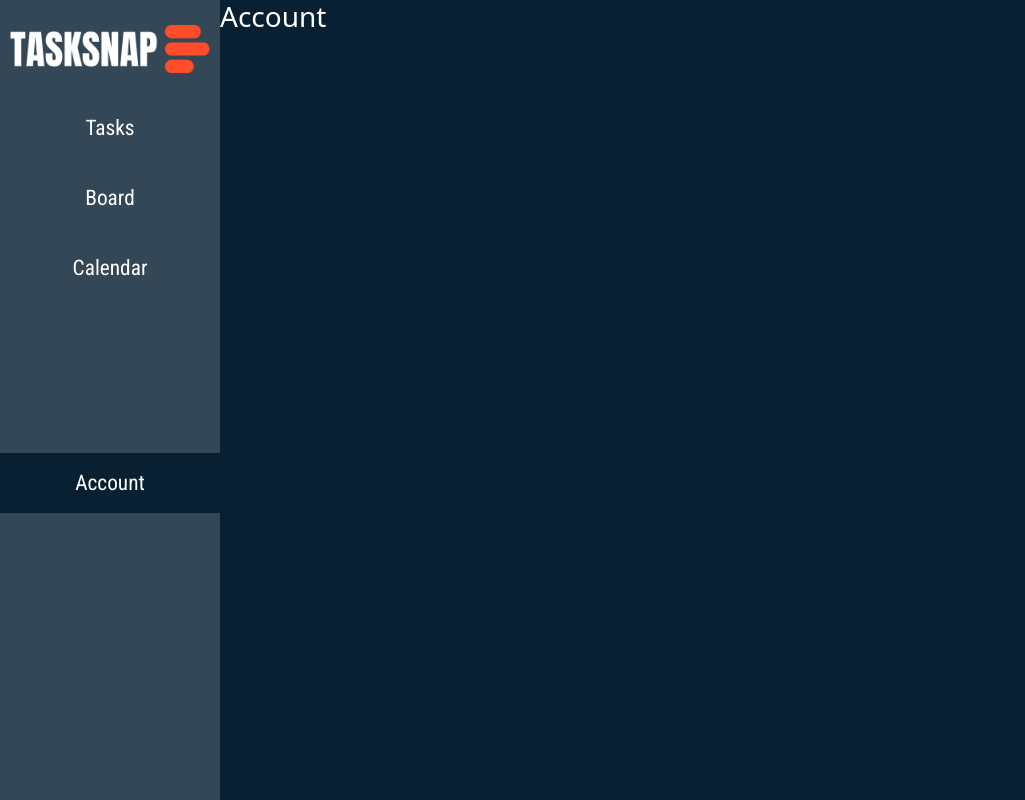
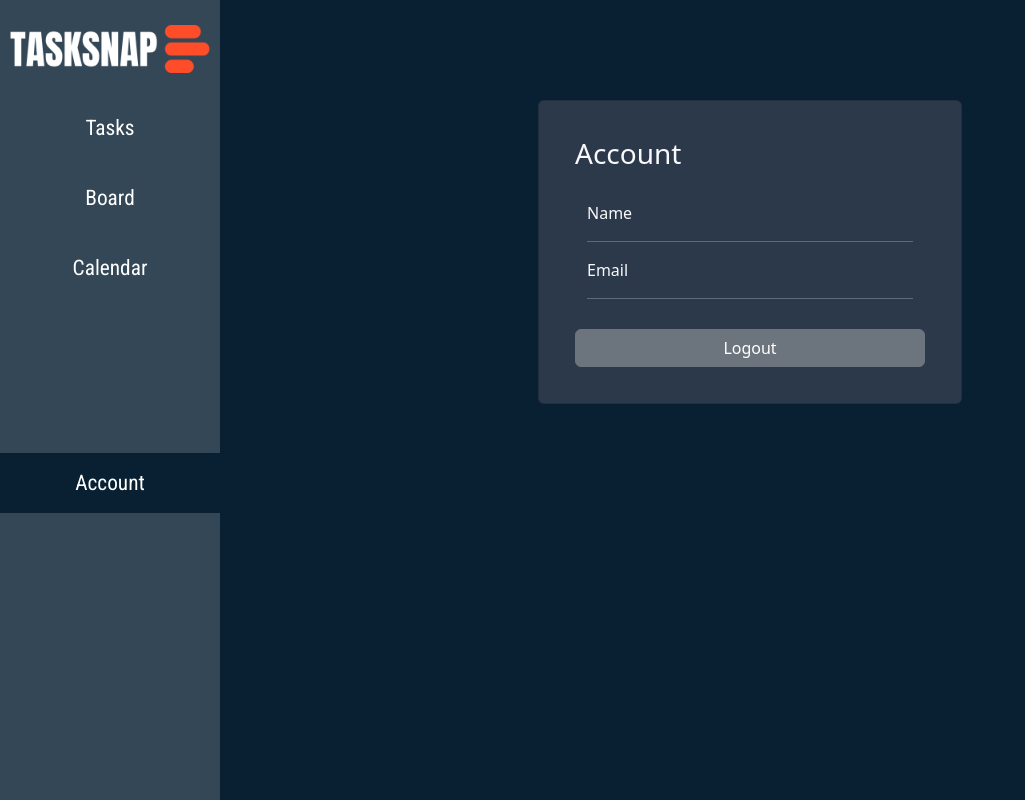
Before and after one commit to thitikl/React_taskSnap, a React (Create React App) app: page /account in a window 1280 px wide. Shown: the whole page, without its empty margins (0-1025 px from the left). Built offline with nearby package versions, Linux system fonts and the light colour scheme; no server answers; sample sign-in values are in the browser's storage.

Commit message:
Add detail account page

```diff
--- a/src/components/AccountPage.js
+++ b/src/components/AccountPage.js
@@ -1,7 +1,86 @@
+import { useEffect, useState } from "react";
+import { isUserLoggedIn, getToken } from "../utils/auth";
+import Button from "react-bootstrap/Button";
+import Card from "react-bootstrap/Card";
+import Container from "react-bootstrap/Container";
+import Row from "react-bootstrap/Row";
+import Col from "react-bootstrap/Col";
+
 const AccountPage = () => {
+  const isLoggedIn = isUserLoggedIn();
+
+  if (!isLoggedIn) {
+    window.location.href = "/login";
+  }
+
+  const [data, setData] = useState([]);
+  useEffect(() => {
+    const fetchData = async () => {
+      try {
+        const response = await fetch(process.env.REACT_APP_API_URL + "/user", {
+          headers: {
+            Authorization: `Bearer ${getToken()}`,
+          },
+        });
+        const data = await response.json();
+        if (data) {
+          setData(data);
+          console.log(data);
+        }
+      } catch (error) {
+        console.error("Error:", error);
+      }
+    };
+    fetchData();
+  }, []);
+
+  const handleLogout = () => {
+    const fetchLogout = async () => {
+      try {
+        const response = await fetch(
+          process.env.REACT_APP_API_URL + "/auth/logout",
+          {
+            method: "POST",
+            headers: {
+              Authorization: `Bearer ${getToken()}`,
+            },
+          }
+        );
+        if (response.ok) {
+          localStorage.removeItem("token");
+          window.location.href = "/login";
+        }
+      } catch (error) {
+        console.error("Error:", error);
+      }
+    };
+    fetchLogout();
+  };
+
   return (
-    <div className="content">
-      <h1>Account</h1>
+    <div className="content" id="account">
+      <Card text="light">
+        <Card.Body>
+          <h1>Account</h1>
+          <Card.Text>
+            <Container>
+              <Row>
+                <Col>Name</Col>
+                <Col>{data.name}</Col>
+              </Row>
+              <hr />
+              <Row>
+                <Col>Email</Col>
+                <Col>{data.username}</Col>
+              </Row>
+              <hr />
+            </Container>
+          </Card.Text>
+          <Button variant="secondary" onClick={handleLogout}>
+            Logout
+          </Button>
+        </Card.Body>
+      </Card>
     </div>
   );
 };
--- a/src/styles.css
+++ b/src/styles.css
@@ -516,3 +516,36 @@ https://www.flaticon.com/packs/presentations-10?word=training
     width: 100% !important;
   }
 }
+
+/* ############################################################# */
+
+/* ####### */
+/* Account */
+/* ####### */
+
+#account {
+  padding-top: 100px !important;
+  display: flex;
+  /* justify-content: center; */
+  align-items: center;
+  flex-direction: column;
+
+  .card {
+    background-color: #2c394b;
+    min-width: 40%;
+    padding: 20px;
+  }
+  .card-text {
+    margin: 30px 0 !important;
+  }
+
+  .btn {
+    width: 100% !important;
+  }
+}
+
+@media (max-width: 991px) {
+  .content#account {
+    min-height: 100vh;
+  }
+}
```
